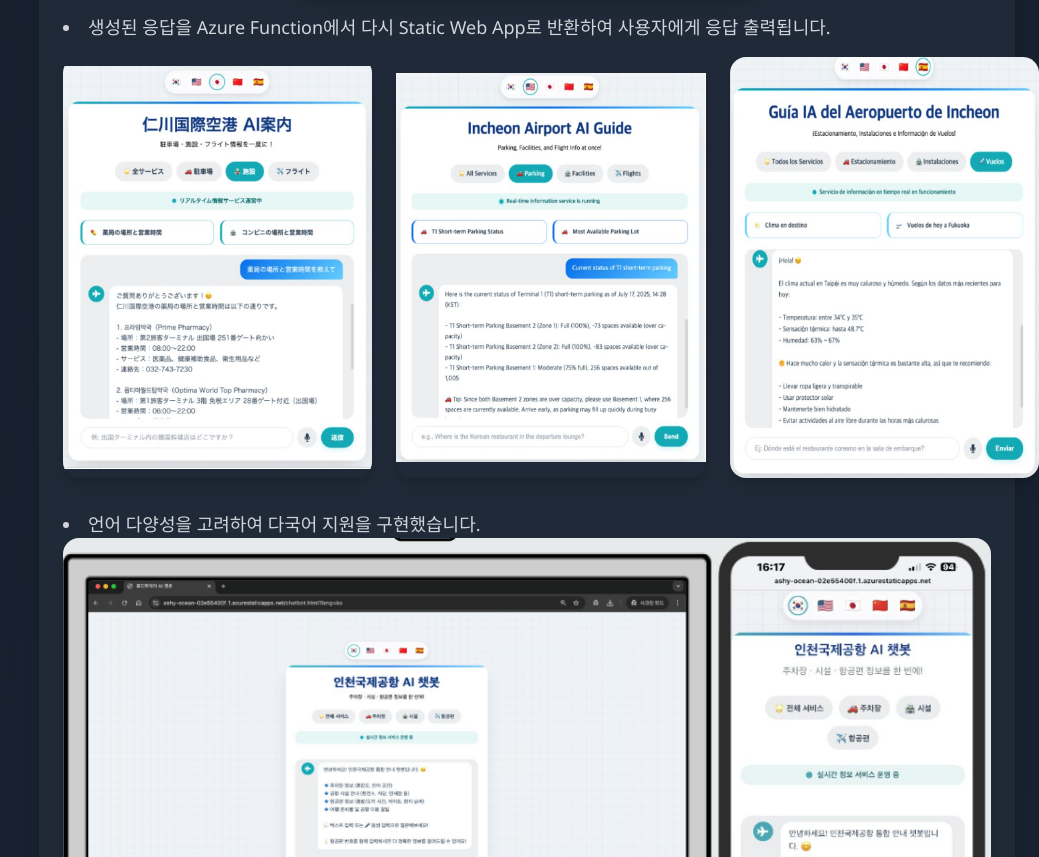
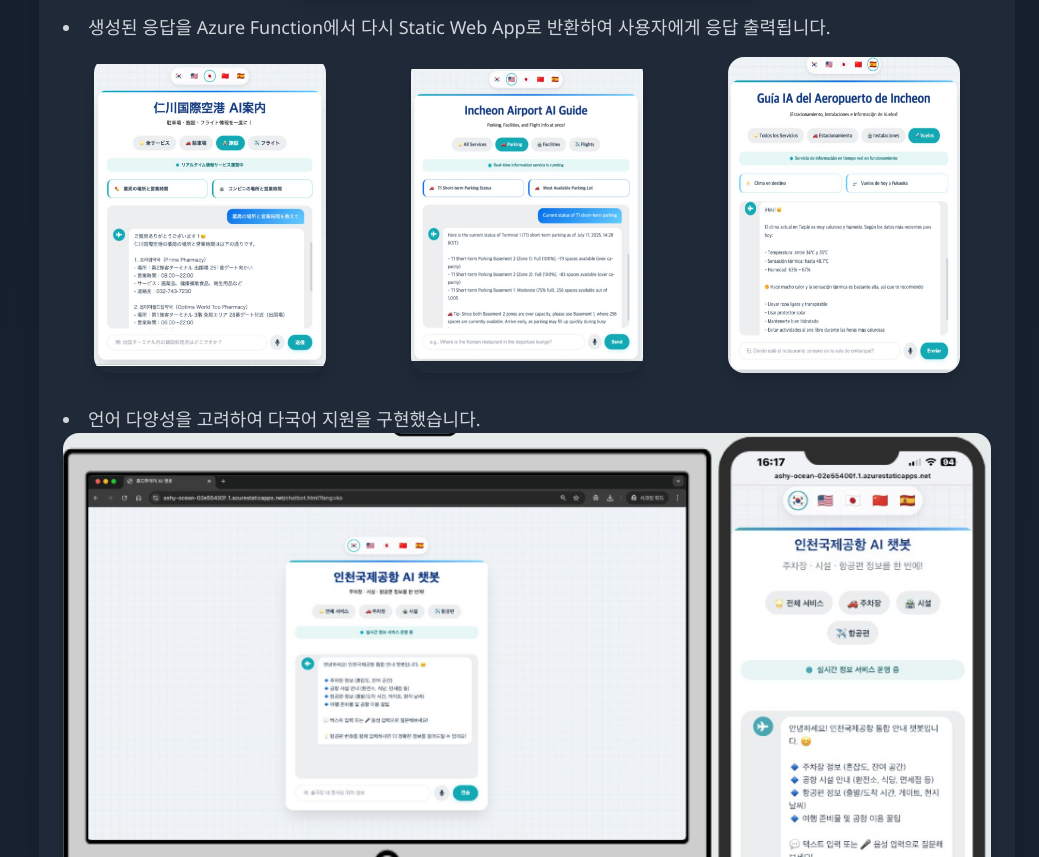
Before and after one commit to sion1043/sion1043.github.io, a plain HTML site: page project2/project2.html in a window 1280 px wide. Shown: the part 10565-11422 px from the top of the page, without its empty margins (241-1280 px from the left). Drawn offline with nearby package versions, Linux system fonts and the light colour scheme.

Commit message:
Update project2.html

```diff
--- a/project2/project2.html
+++ b/project2/project2.html
@@ -354,9 +354,9 @@
                             <li>생성된 응답을 Azure Function에서 다시 Static Web App로 반환하여 사용자에게 응답 출력됩니다.</li>
                         </ul>
                             <div class="flex flex-col md:flex-row gap-6 mt-4">
-                                <img src="aicb4.png" alt="챗-봇 다국어 지원 1" class="gallery-img w-1/3 mx-auto mb-4 rounded-2xl shadow-lg" />
-                                <img src="aicb5.png" alt="챗-봇 다국어 지원 2" class="gallery-img w-1/3 mx-auto mb-4 rounded-2xl shadow-lg" />
-                                <img src="aicb6.png" alt="챗-봇 다국어 지원 3" class="gallery-img w-1/3 mx-auto mb-4 rounded-2xl shadow-lg" />
+                                <img src="aicb4.png" alt="챗-봇 다국어 지원 1" class="gallery-img w-1/4 mx-auto mb-4 rounded-2xl shadow-lg" />
+                                <img src="aicb5.png" alt="챗-봇 다국어 지원 2" class="gallery-img w-1/4 mx-auto mb-4 rounded-2xl shadow-lg" />
+                                <img src="aicb6.png" alt="챗-봇 다국어 지원 3" class="gallery-img w-1/4 mx-auto mb-4 rounded-2xl shadow-lg" />
                             </div>
                         <ul class="list-disc list-inside text-lg text-gray-300 space-y-2 mt-4">
                             <li>언어 다양성을 고려하여 다국어 지원을 구현했습니다.</li>
```
